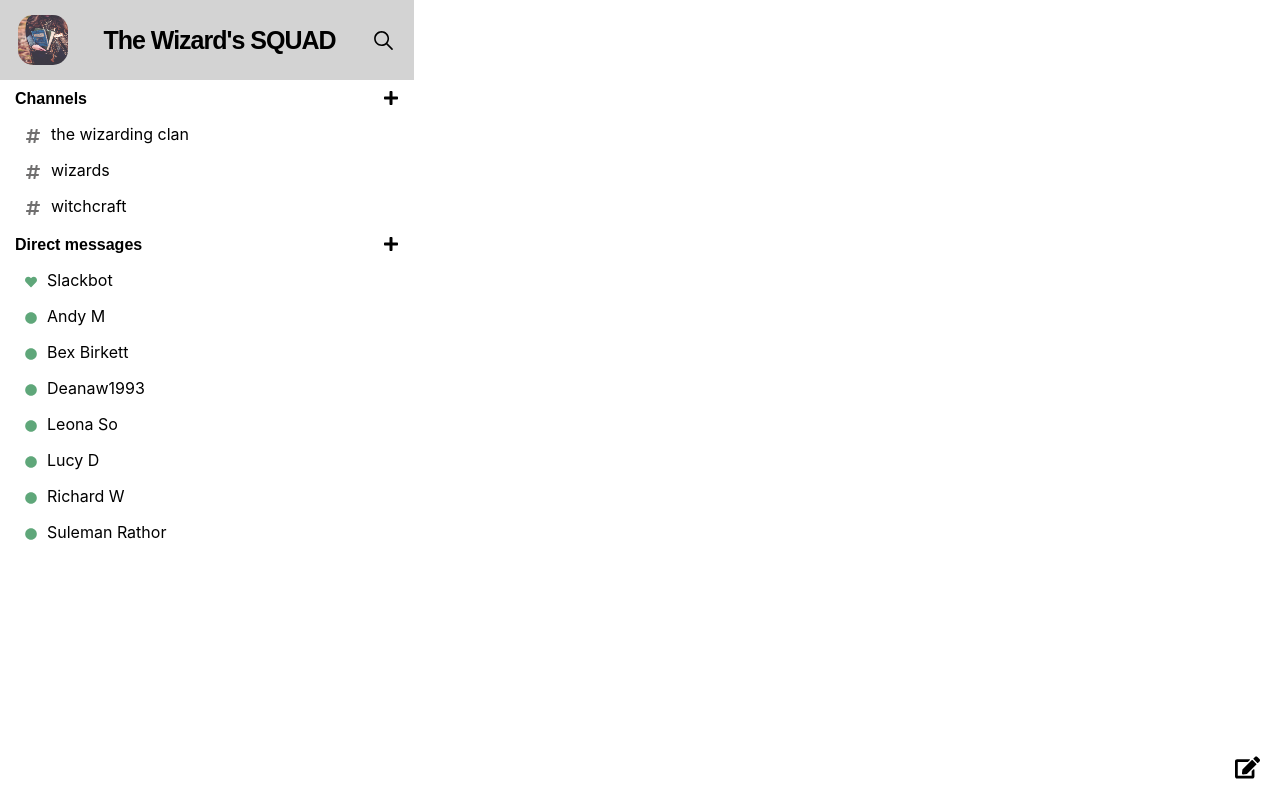
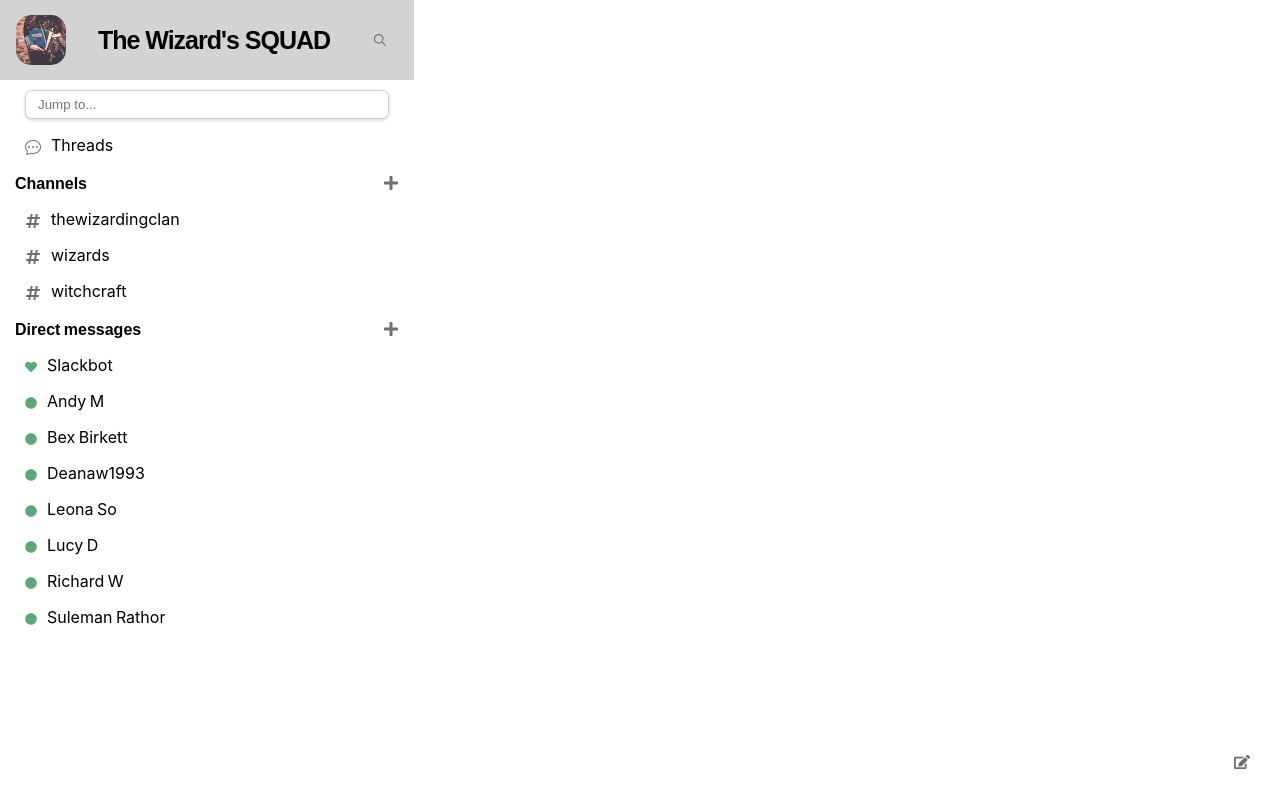
Before and after one commit to SilviaPetruta/GroupProject, a React (Create React App) app: page / in a window 1280 px wide. Built offline with nearby package versions, Linux system fonts and the light colour scheme.

Commit message:
created the Threads component and css for it

```diff
--- a/src/App.js
+++ b/src/App.js
@@ -4,6 +4,7 @@
 import Header from "./components/Header";
 import ChannelsHome from './components/ChannelsHome';
 import DMsHome from './components/DMsHome';
+import Threads from './components/Threads';
 
 import imageWizard from './img/wizard.jpg';
 
@@ -12,7 +13,7 @@
 		inputHomeChannels: [
 			{
 				id: 1,
-				channel: 'the wizarding clan'
+				channel: 'thewizardingclan'
 			},
 			{
 				id: 2,
@@ -67,6 +68,7 @@
 		return (
 			<React.Fragment>
         		<Header imageWizard = {imageWizard} />
+				<Threads />
 				<ChannelsHome channels={this.state.inputHomeChannels} />
 				<DMsHome users={this.state.inputHomeDms} />
       		</React.Fragment>
--- a/src/components/ChannelsAndDMsHome.css
+++ b/src/components/ChannelsAndDMsHome.css
@@ -4,7 +4,9 @@
     padding: 0px 15px;
     margin: 0;
     width: auto;
+    word-spacing: -1px;
 }
+
 
 h4 {
     font-family: 'Lato-Black', sans-serif;
--- a/src/components/Header.css
+++ b/src/components/Header.css
@@ -19,7 +19,7 @@
     font-weight: bold;
     font-size: 25px;
     letter-spacing: -1px;
-    line-height: 5;
+    margin: 0px;
 }
 
 svg {
--- /dev/null
+++ b/src/components/Threads.css
@@ -0,0 +1,28 @@
+.threads {
+    display: flex;
+    flex-direction: column;
+    padding: 0px 15px;
+    margin: 0;
+    width: auto;
+}
+
+.align {
+    display: flex;
+    flex-direction: row;
+    width: auto;
+    margin: 0;
+}
+svg {
+    font-size: 16px;
+    margin: 10px 10px;
+    color: rgb(112, 111, 111);
+}
+
+input {
+    margin: 10px;
+    height: 25px;
+    text-indent: 10px;
+    border-radius: 7px;
+    border: lightgrey 1px solid;
+    box-shadow: 0px 1px 3.5px lightgrey;
+}
--- /dev/null
+++ b/src/components/Threads.js
@@ -0,0 +1,17 @@
+import React from 'react';
+import './Threads.css';
+import { BsChatDots } from "react-icons/bs";
+
+const Threads = () => {
+    return (
+        <div className='threads'>
+            <input type='text' placeholder='Jump to...'></input>
+            <div className='align'>
+                <BsChatDots />
+                <p>Threads</p>
+            </div>
+        </div>
+    )
+}
+
+export default Threads;
--- a/src/index.css
+++ b/src/index.css
@@ -6,6 +6,7 @@
   -webkit-font-smoothing: antialiased;
   -moz-osx-font-smoothing: grayscale;
   width: 414px;
+
 }
 
 code {
```
